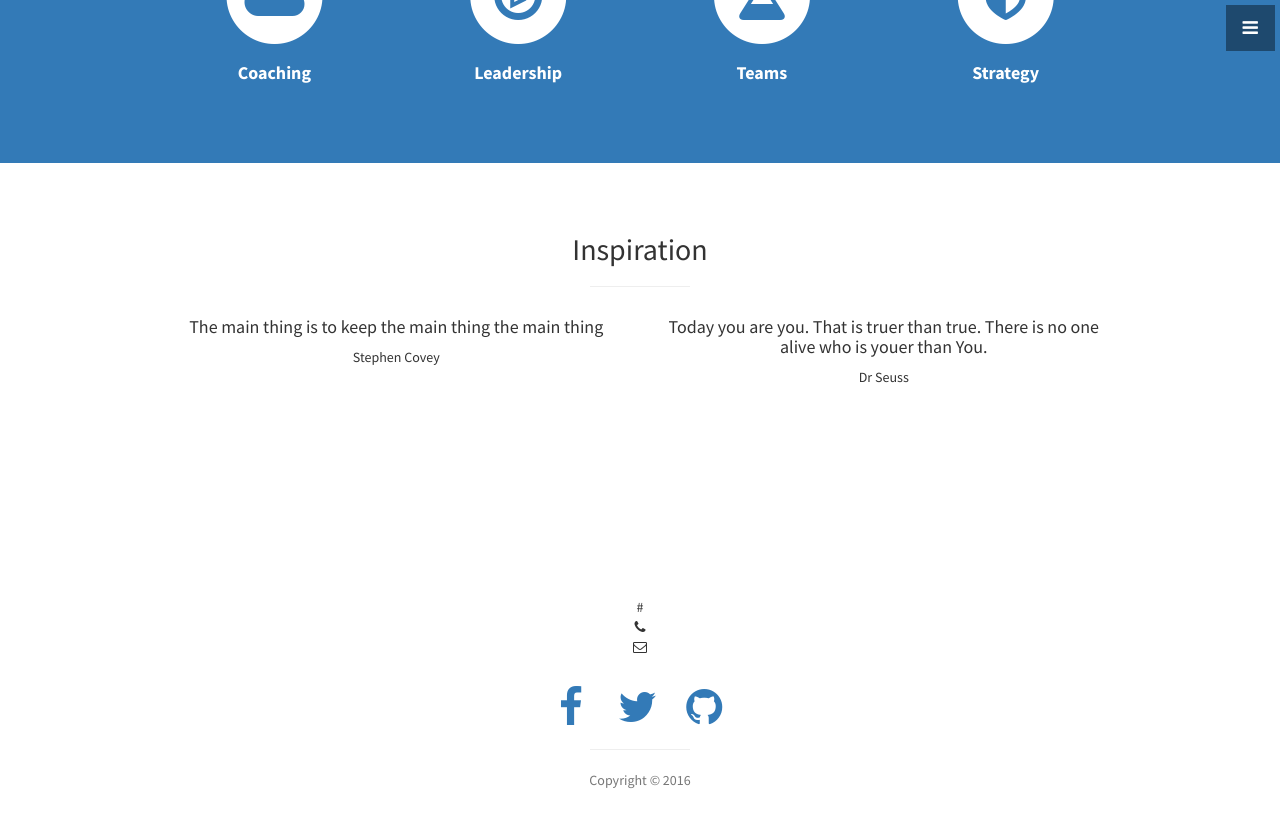
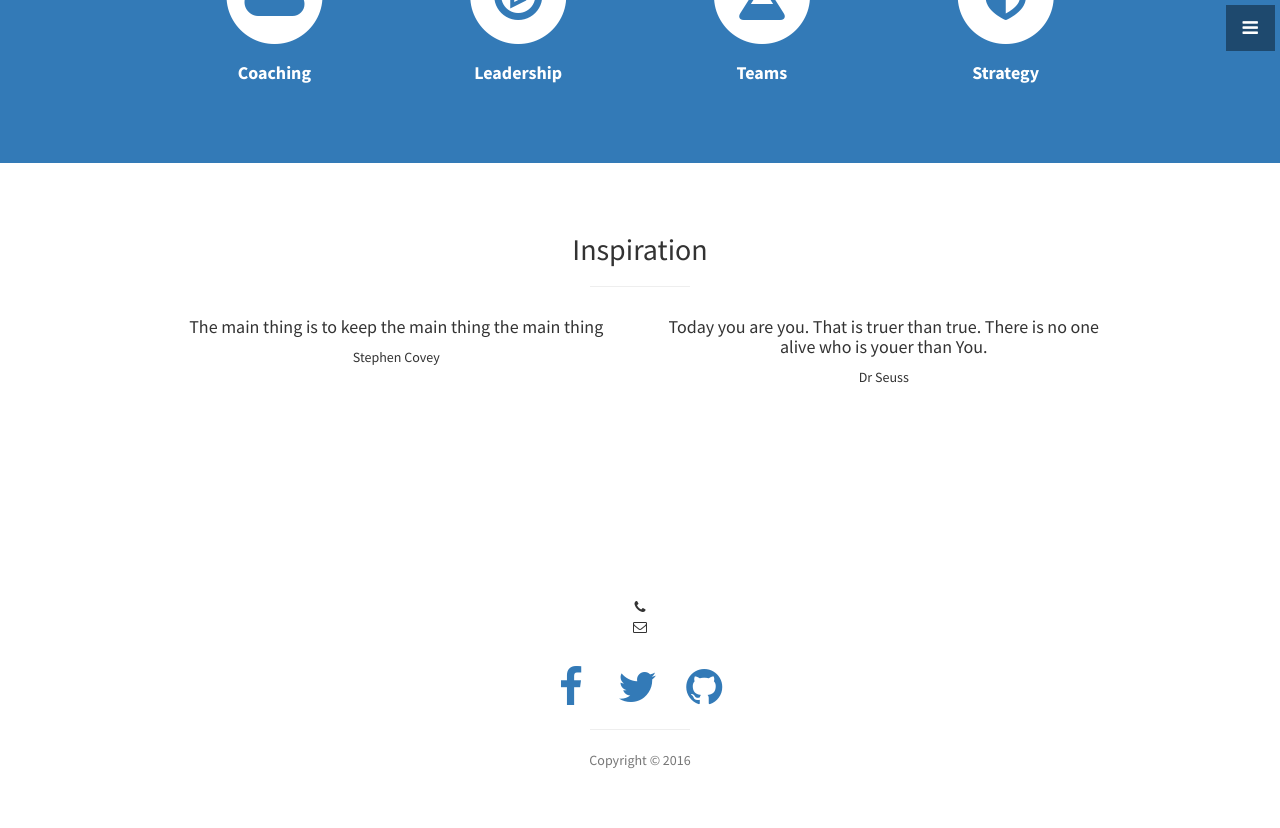
Before and after one commit to jikinluke8/inspark, a Jekyll site: the page built from index.html, in a window 1280 px wide and 900 px high, scrolled down 1315 px. Shown: the top 828 px of the window. Built offline with Jekyll 4.4.1, drawn with Linux system fonts in a browser that asks for light colours.

Commit message:
Update footer.html

```diff
--- a/_includes/footer.html
+++ b/_includes/footer.html
@@ -3,14 +3,14 @@
     <div class="row">
       <div class="col-lg-10 col-lg-offset-1 text-center">
         <!-- / <h4><strong>{{ site.owner }}</strong>
-        #</h4>
+        </h4>
         <p>
           {% for address in site.address %}
           {{ address.line }}<br>
           {% endfor %}
         </p> -->
         <ul class="list-unstyled">
-          #<li><i class="fa fa-phone fa-fw"></i> {{ site.telephone }}</li>
+          <li><i class="fa fa-phone fa-fw"></i> {{ site.telephone }}</li>
           <li><i class="fa fa-envelope-o fa-fw"></i>  <a href="mailto:{{ site.email }}">{{ site.email }}</a>
           </li>
         </ul>
```
